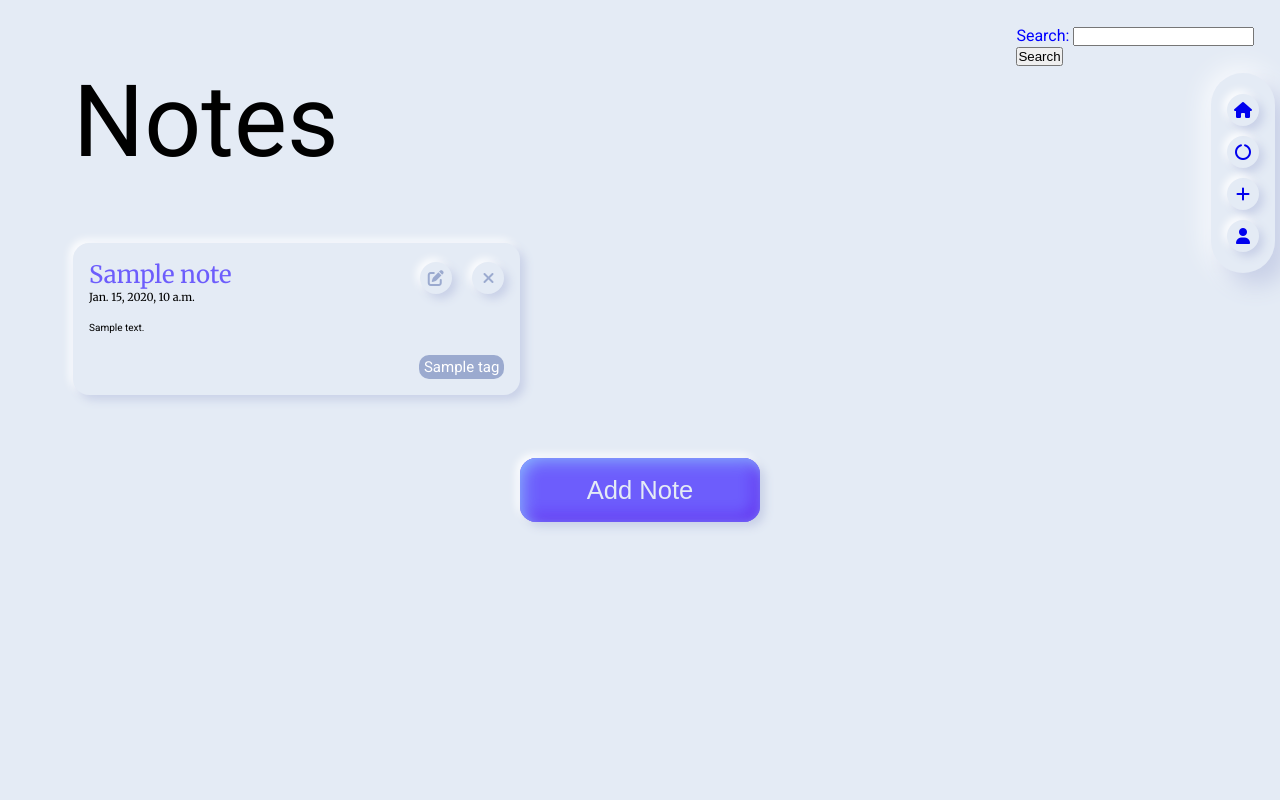
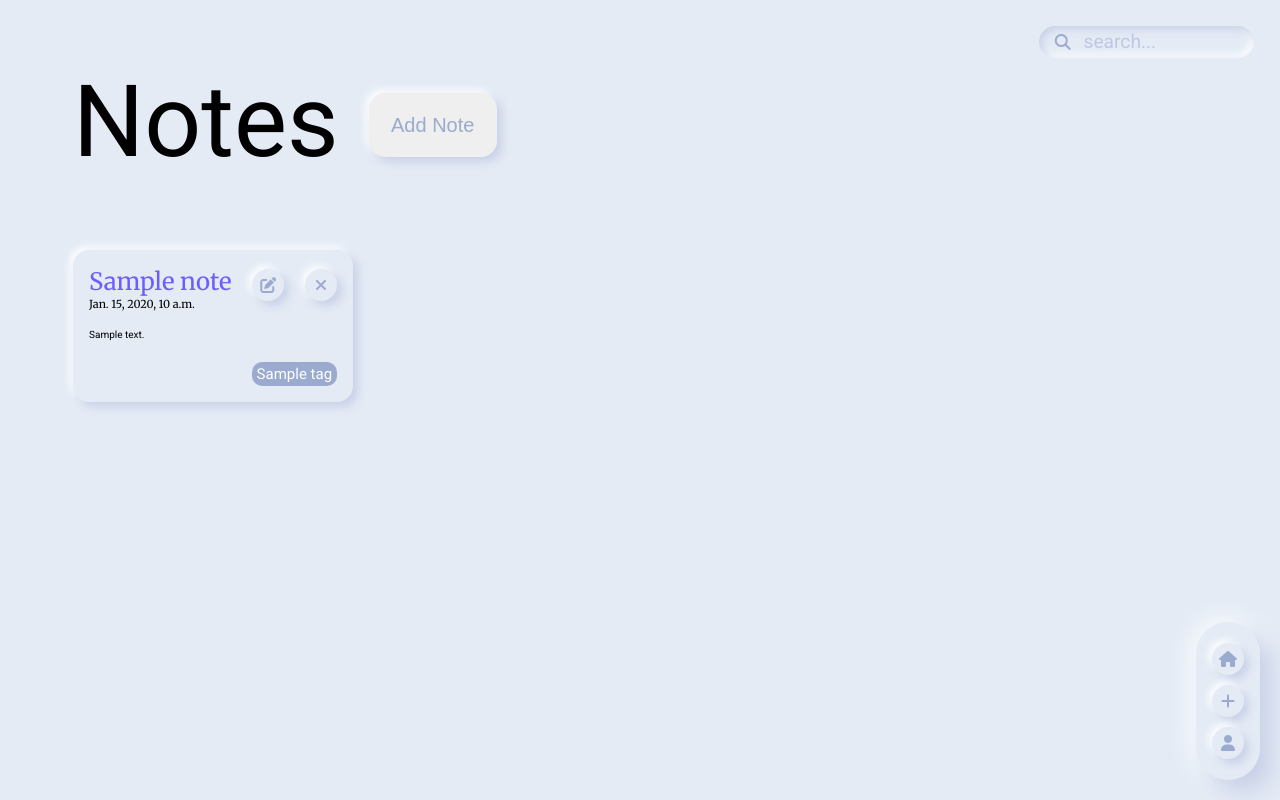
Before and after one commit to seantolbert/notesapp, a Django app: page / in a window 1280 px wide. Run offline with Django 4.2, Linux system fonts and the light colour scheme; a user stored in the database is signed in; tables that the repository leaves empty hold one stand-in row (values such as "Sample post"); style sheets or scripts are compiled from the project's sources; some libraries are stand-ins or nearby versions.

Commit message:
completes search filter styling

```diff
--- a/home/filters.py
+++ b/home/filters.py
@@ -1,4 +1,5 @@
 from .models import *
+from django import forms
 import django_filters
 from django.db.models import Q
 
@@ -12,12 +13,17 @@
 #         fields = ['title', 'text']
 
 class NoteFilter(django_filters.FilterSet):
-    q = django_filters.CharFilter(method='custom_filter', label='Search')
+    q = django_filters.CharFilter(
+        method='custom_filter',
+        label='',
+        widget=forms.TextInput(attrs={'class': 'search__input', 'placeholder': 'search...'})
+        )
 
     class Meta:
         model = Note
         fields = ['q']
 
+
     def custom_filter(self, queryset, name, value):
         return queryset.filter(
             Q(title__icontains=value) | Q(text__icontains=value)
--- a/home/static/home/css/home.scss
+++ b/home/static/home/css/home.scss
@@ -7,30 +7,52 @@
   margin: 5%;
 }
 
-// .btn {
-//   width: 5rem;
-//   height: 2rem;
-// }
-
 .header {
   display: flex;
-  justify-content: space-between;
+  justify-content: flex-start;
 
-  &__title {
+  &__text {
     font-size: 100px;
+    // font-family: var(--header);
   }
   &__search {
     position: absolute;
     top: 0;
     right: 0;
     margin: 2% 2% 0 0;
-    color: blue;
+  }
+
+  .button-container {
+    // margin-top: 10px;
+    align-items: center;
+    margin: 30px;
+
+    .btn {
+      width: 8rem;
+      height: 4rem;
+      border-radius: 1rem;
+      box-shadow: $shadow;
+      display: flex;
+      justify-content: center;
+      align-items: center;
+      // align-self: center;
+      border: white;
+      cursor: pointer;
+      transition: ease 0.3s;
+      font-size: 20px;
+      color: var(--greyDark);
+      &:hover {
+        color: var(--primary);
+      }
+      &:active {
+        box-shadow: $inner-shadow;
+      }
+    }
   }
 }
 
-.input {
-  background-color: blue;
-}
+
+
 
 .search {
   position: relative;
@@ -38,12 +60,12 @@
   align-items: center;
 
   &__input {
-    width: 20.4rem;
-    height: 4rem;
+    width: 20ch;
+    height: 2rem;
     border: none;
     border-radius: 3rem;
-    font-size: 1.4rem;
-    padding-left: 3.8rem;
+    font-size: 1.2rem;
+    padding-left: 2.8rem;
     box-shadow: $inner-shadow;
     background: none;
     font-family: inherit;
@@ -65,11 +87,12 @@
   &__icon {
     height: 2rem;
     position: absolute;
-    font-size: 2rem;
+    font-size: 1rem;
     padding: 0 1rem;
     display: flex;
     color: var(--greyDark);
     transition: 0.3s ease;
+    align-items: center;
   }
 }
 
@@ -107,7 +130,7 @@
       &__text {
         font-size: 1.5rem;
         color: var(--primary);
-        width: 20ch;
+        // width: 20ch;
       }
       &__date {
         font-size: 11px;
--- a/home/templates/home/home.html
+++ b/home/templates/home/home.html
@@ -1,6 +1,5 @@
-{% extends 'base.html' %} {% load sass_tags %}
+{% extends 'base.html' %} {% load sass_tags widget_tweaks %}
 {% block title %}Home{% endblock %}
-
 {% block extra_css %}
 <link
   rel="stylesheet"
@@ -12,39 +11,32 @@
 {% block content %}
 <section class="section">
   <div class="header">
-    <div class="header-container">
-      <p class="header__title">Notes</p>
+    <div class="header-title">
+      <p class="header__text">Notes</p>
+    </div>
+    <div class="button-container">
+        <a href="{% url 'create_note' %}">
+          <button class="btn btn__primary">
+            <p>Add Note</p>
+          </button>
+        </a>
       </div>
     <div class="header__search">
         <form method="GET" action="">
-          {% for field in visible_fields %}
-
-          <div class="input">
-              {{field.input}}
+          <div class="search">
+            <div class="search__icon">
+                <i class="fa-solid fa-magnifying-glass"></i>
             </div>
-
-          {% endfor %}
-        {{filter.form.as_p}}
-        <button class="" type="submit">Search</button>
+          {{ filter.form }}
+        </div>
         </form>
     </div>
   </div>
 </section>
 
-<!-- <div class="search">
-  <input type="text" class="search__input" placeholder="Search..." />
-  <div class="search__icon">
-    <i class="fa-solid fa-magnifying-glass"></i>
-  </div>
-</div> -->
-
-
 <section class="section">
-
-
   <div class="note-list">
-        {% for note in filter.qs %}
-        {% if note.user.id == user.id %}
+    {% for note in filter.qs %} {% if note.user.id == user.id %}
 
     <div class="chip">
       <div class="chip__top-row">
@@ -86,19 +78,11 @@
             </a>
             <a href="{% url 'delete_note' note.id %}">x</a>
         </div> -->
-        {% endif %}
-        {% endfor %}
+    {% endif %} {% endfor %}
   </div>
 </section>
 
 <section class="section">
 
-    <div class="button-container">
-        <a href="{% url 'create_note' %}">
-            <button class="btn btn__primary">
-                <p>Add Note</p>
-            </button>
-        </a>
-    </div>
 </section>
 {% endblock %}
--- a/notesapp/settings.py
+++ b/notesapp/settings.py
@@ -43,6 +43,7 @@
     'django_filters',
     'ckeditor',
     'sass_processor',
+    'widget_tweaks',
 ]
 
 MIDDLEWARE = [
--- a/static/styles.scss
+++ b/static/styles.scss
@@ -42,55 +42,13 @@
   box-sizing: inherit;
 }
 
-.btn {
-  width: 15rem;
-  height: 4rem;
-  border-radius: 1rem;
-  box-shadow: $shadow;
-  justify-self: center;
-  display: flex;
-  justify-content: center;
-  align-items: center;
-  cursor: pointer;
-  transition: 0.3s ease;
-  border: white;
-
-  &__primary {
-    background: var(--primary);
-    box-shadow: inset 0.2rem 0.2rem 1rem var(--primary-light),
-      inset -0.2rem -0.2rem 1rem var(--primary-dark), $shadow;
-    color: var(--greyLight-1);
-
-    &:hover {
-      color: var(--white);
-    }
-    &:active {
-      box-shadow: inset 0.2rem 0.2rem 1rem var(--primary-dark),
-        inset -0.2rem -0.2rem 1rem var(--primary-light);
-    }
-  }
-
-  &__secondary {
-    color: var(--greyDark);
-    &:hover {
-      color: var(--primary);
-    }
-    &:active {
-      box-shadow: $inner-shadow;
-    }
-  }
-
-  p {
-    font-size: 1.6rem;
-  }
-}
-
 //   navbar
 
 .main-navigation {
   position: fixed;
-  margin: 10px 5px 0 0;
+  margin: 20px;
   right: 0;
+  bottom: 0;
   display: flex;
   align-items: center;
   justify-content: center;
@@ -107,7 +65,7 @@
   justify-content: space-between;
 
   &__home,
-  &__index,
+  &__user,
   &__plus {
     width: 2rem;
     height: 2rem;
--- a/templates/navbar.html
+++ b/templates/navbar.html
@@ -3,10 +3,11 @@
     <div class="icon">
 
 
-        <div class="icon__home"><a href="{% url 'home' %}"><i class="fa-solid fa-house"></i></a></div>
-        <div class="icon__index"><a href="{% url 'index' %}"><i class="fa-solid fa-circle-notch"></i></a></div>
-        <div class="icon__plus"><a href="{% url 'create_note' %}"><i class="fa-solid fa-plus"></i></a></div>
-        <div class="icon__plus"><a href="{% url 'logout' %}"><i class="fa-solid fa-user"></i></a></div>
+        <a href="{% url 'home' %}"><div class="icon__home"><i class="fa-solid fa-house"></i></div></a>
+        <a href="{% url 'create_note' %}"><div class="icon__plus"><i class="fa-solid fa-plus"></i></div></a>
+        <a href="{% url 'login' %}"><div class="icon__user"><i class="fa-solid fa-user"></i></div></a>
+        {% comment %} <div class="icon__plus"><a href="{% url 'create_note' %}"><i class="fa-solid fa-plus"></i></a></div>
+        <div class="icon__plus"><a href="{% url 'logout' %}"><i class="fa-solid fa-user"></i></a></div> {% endcomment %}
         {% comment %} <div class="nav-item"><a href="{% url 'login' %}"><i class="fa-solid fa-user"></i></a></div> {% endcomment %}
         {% comment %} <div class="nav-item"><a href="{% url 'signup' %}">Signup</a></div> {% endcomment %}
 
```
Also changed, not shown: static/home/css/home.css (+31 -15 lines), static/styles.css (+5 -33 lines), 2 other files. Lines whose indentation alone changed are shown as unchanged.
